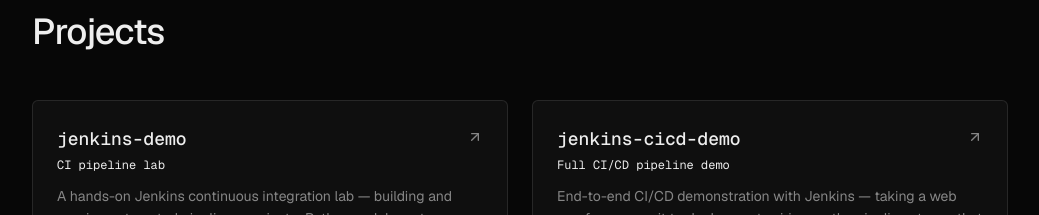
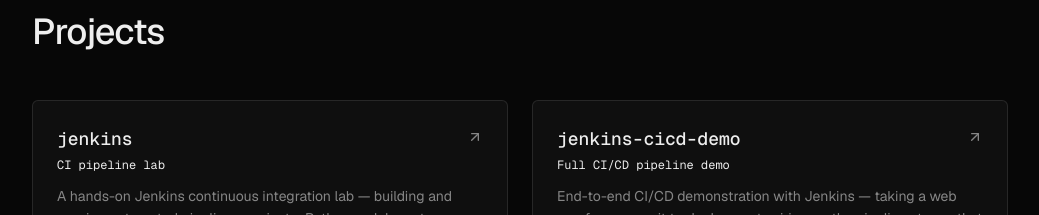
Before and after one commit to hahapratik/portfolio, a Next.js app: page / in a window 1280 px wide. Shown: the part 1501-1716 px from the top of the page, without its empty margins (120-1159 px from the left). Built offline with nearby package versions, Linux system fonts and the light colour scheme.

Commit message:
Rename project title from 'jenkins-demo' to 'jenkins'

```diff
--- a/components/projects.tsx
+++ b/components/projects.tsx
@@ -2,7 +2,7 @@ import { ArrowUpRight } from 'lucide-react'
 
 const projects = [
   {
-    title: 'jenkins-demo',
+    title: 'jenkins',
     role: 'CI pipeline lab',
     description:
       'A hands-on Jenkins continuous integration lab — building and running automated pipelines against a Python codebase to practice jobs, triggers, and build stages.',
```
